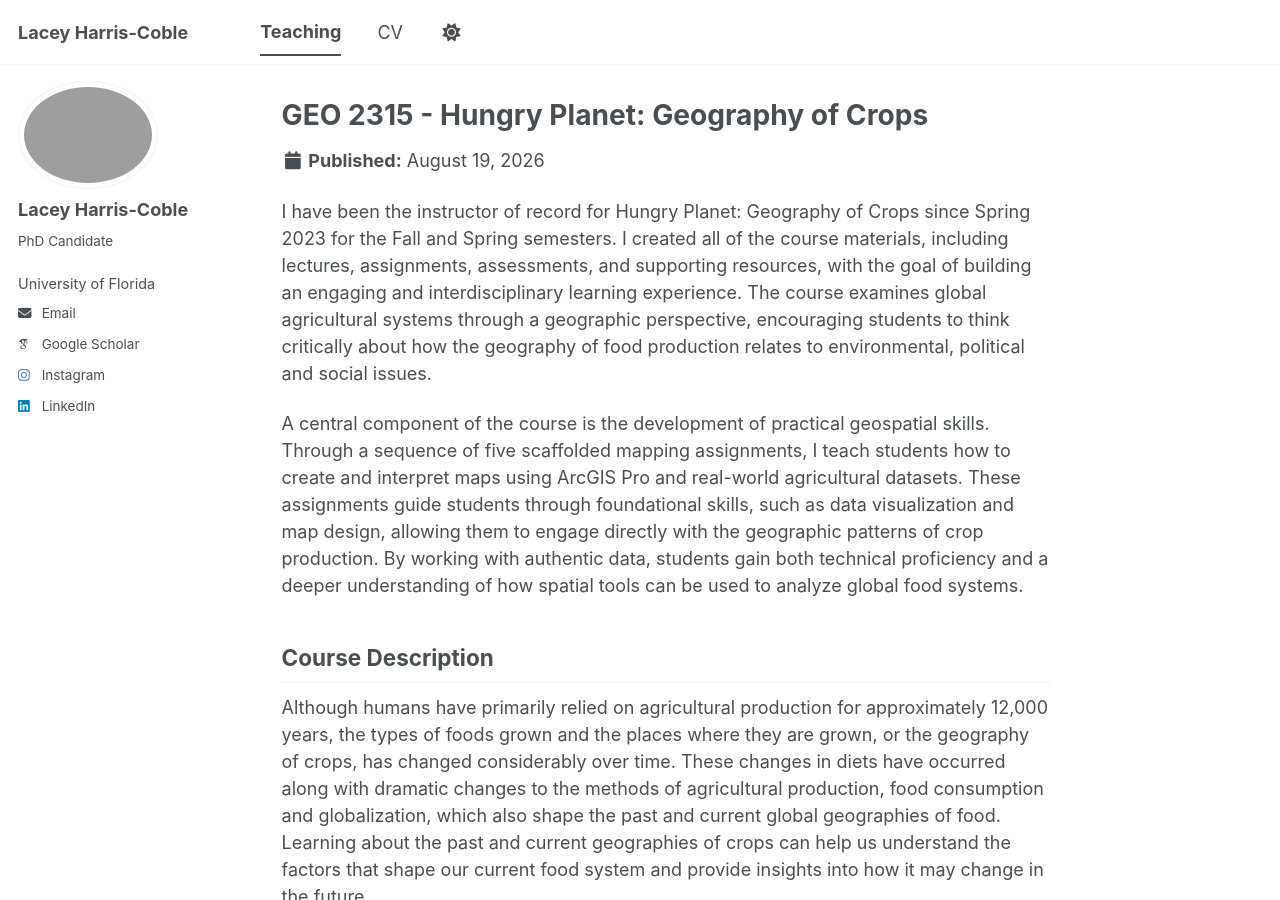
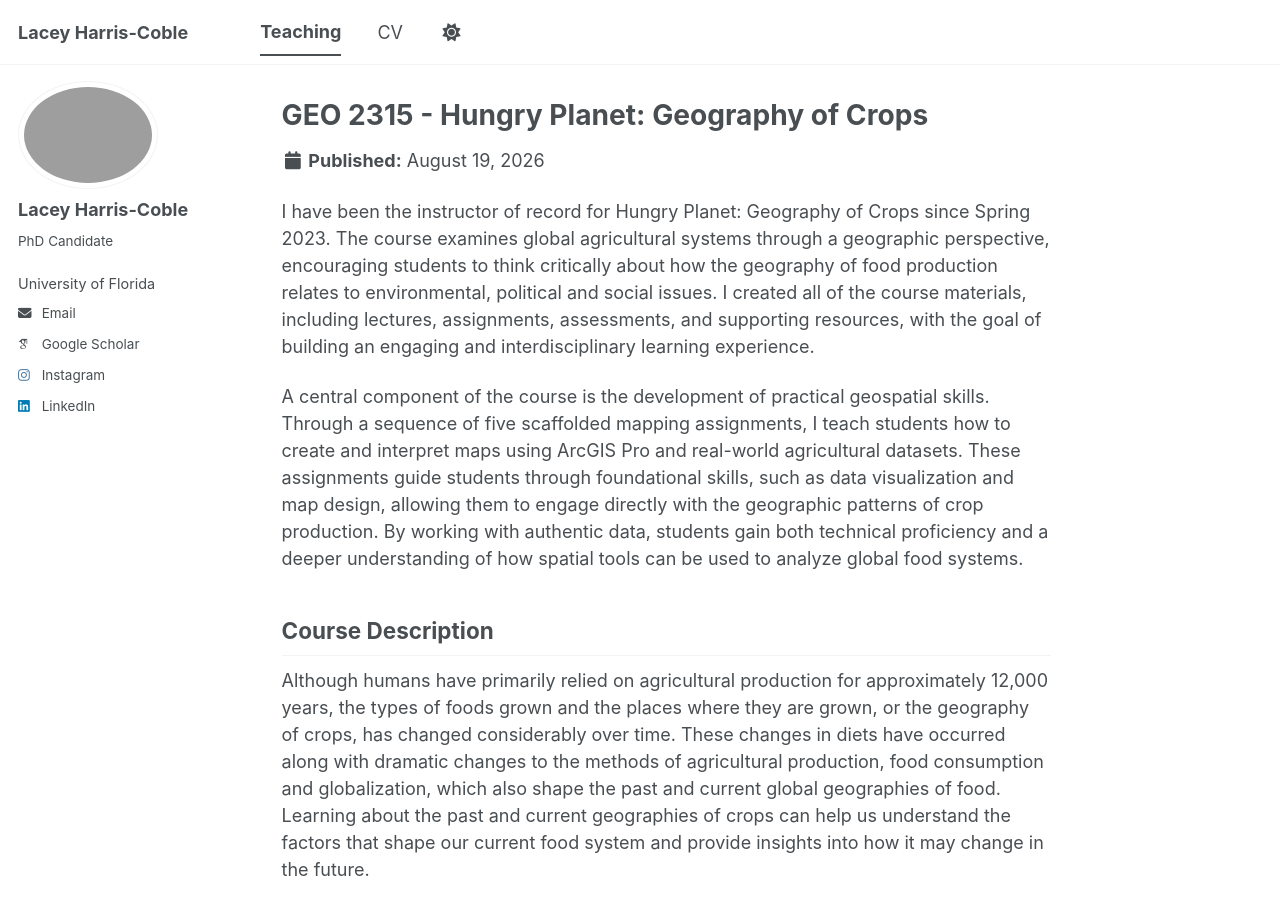
Before and after one commit to lharriscoble/lharriscoble.github.io, a Jekyll site: the page built from _teaching/geo2315.md, in a window 1280 px wide and 900 px high. Built offline with Jekyll 4.4.1, drawn with Linux system fonts in a browser that asks for light colours; some web fonts are replaced; a script bundle is joined from its source files by our own code; library files that are not in the unit come from our copies.

Commit message:
Update geo2315.md

```diff
--- a/_teaching/geo2315.md
+++ b/_teaching/geo2315.md
@@ -5,7 +5,7 @@
 share: false
 ---
 
-I have been the instructor of record for Hungry Planet: Geography of Crops since Spring 2023 for the Fall and Spring semesters. I created all of the course materials, including lectures, assignments, assessments, and supporting resources, with the goal of building an engaging and interdisciplinary learning experience. The course examines global agricultural systems through a geographic perspective, encouraging students to think critically about how the geography of food production relates to environmental, political and social issues.
+I have been the instructor of record for Hungry Planet: Geography of Crops since Spring 2023. The course examines global agricultural systems through a geographic perspective, encouraging students to think critically about how the geography of food production relates to environmental, political and social issues. I created all of the course materials, including lectures, assignments, assessments, and supporting resources, with the goal of building an engaging and interdisciplinary learning experience.
 
 A central component of the course is the development of practical geospatial skills. Through a sequence of five scaffolded mapping assignments, I teach students how to create and interpret maps using ArcGIS Pro and real-world agricultural datasets. These assignments guide students through foundational skills, such as data visualization and map design, allowing them to engage directly with the geographic patterns of crop production. By working with authentic data, students gain both technical proficiency and a deeper understanding of how spatial tools can be used to analyze global food systems.
 
@@ -20,9 +20,15 @@
 
 ## Course Evaluations
 Spring 2023 <a href="/files/Spring_2023_GEO2315.pdf" download>download pdf</a>
+
 Fall 2023 <a href="/files/Fall_2023_GEO2315.pdf" download>download pdf</a>
+
 Spring 2024 <a href="/files/Spring_2024_GEO2315.pdf" download>download pdf</a>
+
 Fall 2024 <a href="/files/Fall_2024_GEO2315.pdf" download>download pdf</a>
+
 Spring 2025 <a href="/files/Spring_2025_GEO2315.pdf" download>download pdf</a>
+
 Fall 2025 <a href="/files/Fall_2025_GEO2315.pdf" download>download pdf</a>
+
 Spring 2026 <a href="/files/Spring_2026_GEO2315.pdf" download>download pdf</a>
```
